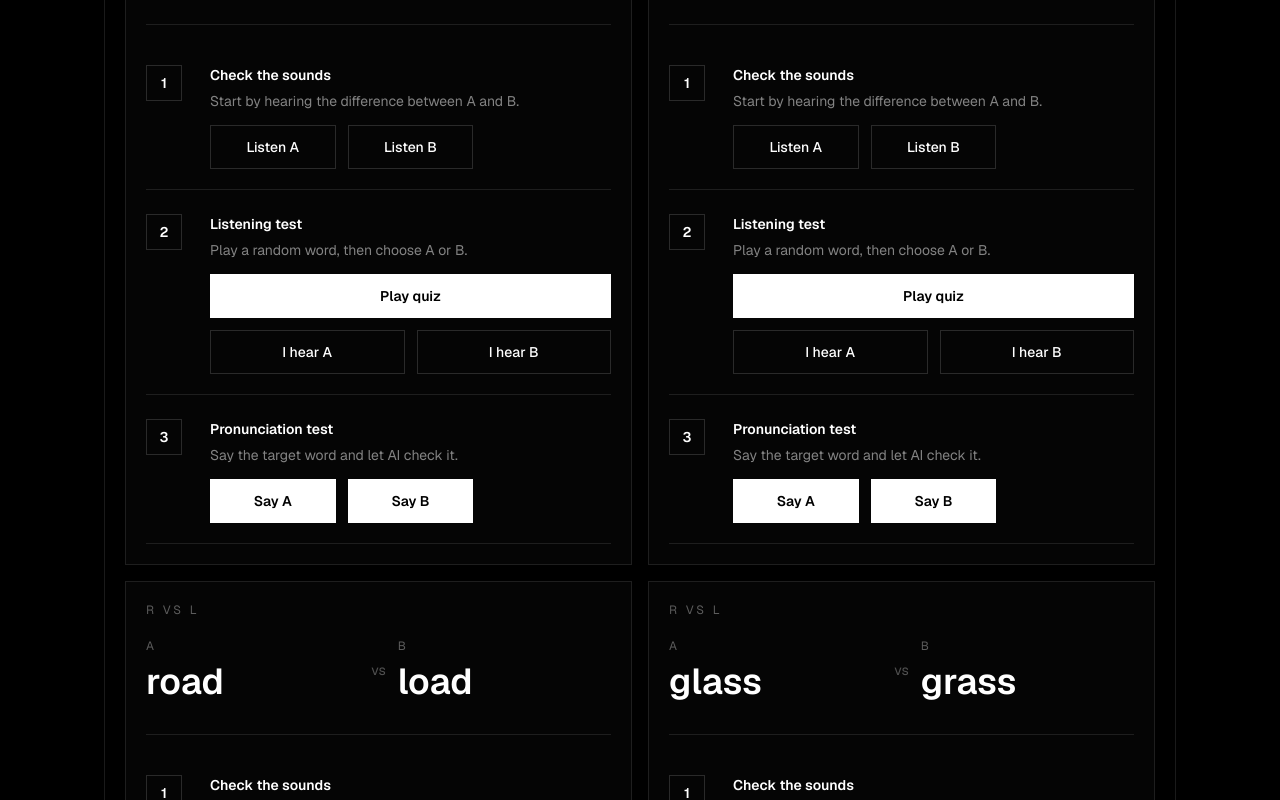
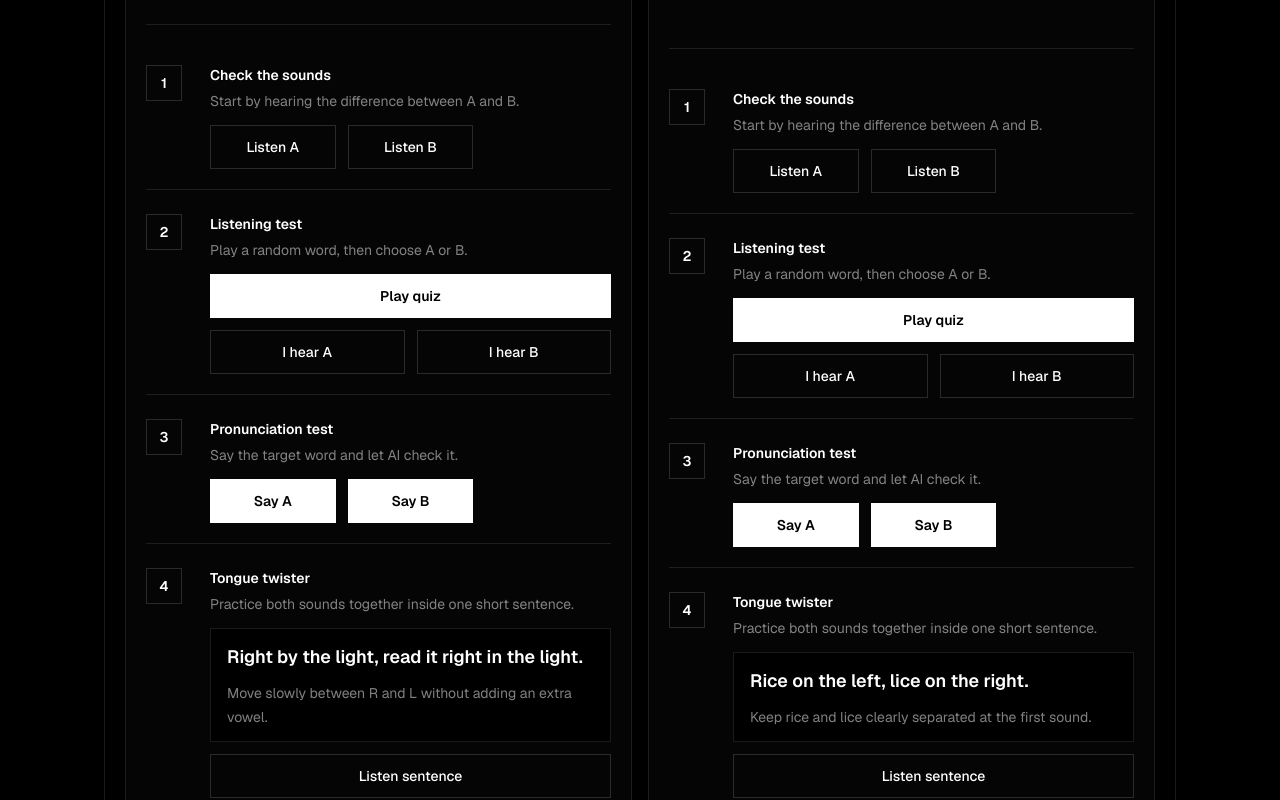
Before and after one commit to KulafuAcademy/ATLAS, a Next.js app: page / in a window 1280 px wide. Shown: the part 2100-2900 px from the top of the page. Built offline with nearby package versions, Linux system fonts and the light colour scheme.

Commit message:
Add R vs L tongue twister practice

```diff
--- a/components/training/MinimalPairTrainer.tsx
+++ b/components/training/MinimalPairTrainer.tsx
@@ -53,7 +53,7 @@ type ActiveQuiz = {
   target: QuizTarget;
 } | null;
 
-type FeedbackType = "listen" | "listening" | "pronunciation";
+type FeedbackType = "listen" | "listening" | "pronunciation" | "tongueTwister";
 type FeedbackTone = "neutral" | "success" | "error";
 
 type CardFeedback = {
@@ -88,6 +88,10 @@ const trainerCopy = {
     pronunciationDescription: "Say the target word and let AI check it.",
     speakA: "Say A",
     speakB: "Say B",
+    tongueTwisterTitle: "Tongue twister",
+    tongueTwisterDescription:
+      "Practice both sounds together inside one short sentence.",
+    listenTongueTwister: "Listen sentence",
     speechPlaybackUnsupported:
       "Speech playback is not supported in this browser.",
     playing: (word: string) => `Playing: ${word}`,
@@ -124,6 +128,10 @@ const trainerCopy = {
     pronunciationDescription: "目標の単語を発音して、AIで判定します。",
     speakA: "Aを発音する",
     speakB: "Bを発音する",
+    tongueTwisterTitle: "Tongue Twister",
+    tongueTwisterDescription:
+      "学んだ2つの音を、ひとつの短い文の中で練習します。",
+    listenTongueTwister: "文を聞く",
     speechPlaybackUnsupported: "このブラウザでは音声再生に対応していません。",
     playing: (word: string) => `再生中: ${word}`,
     whichWord: "どちらの単語に聞こえましたか？",
@@ -186,13 +194,17 @@ export function MinimalPairTrainer({
     return cardFeedback;
   }
 
-  function speak(word: string, pairId?: string) {
+  function speak(
+    word: string,
+    pairId?: string,
+    feedbackType: FeedbackType = "listen",
+  ) {
     if (!("speechSynthesis" in window)) {
       playIncorrectSound();
       const feedbackText = copy.speechPlaybackUnsupported;
 
       if (pairId) {
-        showFeedback(pairId, "listen", "error", feedbackText);
+        showFeedback(pairId, feedbackType, "error", feedbackText);
       }
 
       return;
@@ -209,7 +221,7 @@ export function MinimalPairTrainer({
     const feedbackText = copy.playing(word);
 
     if (pairId) {
-      showFeedback(pairId, "listen", "neutral", feedbackText);
+      showFeedback(pairId, feedbackType, "neutral", feedbackText);
     }
   }
 
@@ -451,6 +463,36 @@ export function MinimalPairTrainer({
                   {copy.speakB}
                 </ActionButton>
               </TestGroup>
+
+              {pair.tongueTwister ? (
+                <TestGroup
+                  step="4"
+                  title={copy.tongueTwisterTitle}
+                  description={copy.tongueTwisterDescription}
+                  actionsClassName="grid gap-3"
+                  feedback={getFeedback(pair.id, "tongueTwister")}
+                >
+                  <div className="border border-white/10 bg-black px-4 py-3">
+                    <p className="text-lg font-semibold leading-8 text-white">
+                      {pair.tongueTwister.text}
+                    </p>
+                    <p className="mt-2 text-sm leading-6 text-white/50">
+                      {text(pair.tongueTwister.note)}
+                    </p>
+                  </div>
+                  <ActionButton
+                    onClick={() =>
+                      speak(
+                        pair.tongueTwister?.text ?? "",
+                        pair.id,
+                        "tongueTwister",
+                      )
+                    }
+                  >
+                    {copy.listenTongueTwister}
+                  </ActionButton>
+                </TestGroup>
+              ) : null}
             </div>
           </article>
         ))}
--- a/data/minimalPairs.ts
+++ b/data/minimalPairs.ts
@@ -4,120 +4,260 @@ export const rVsLPairs: MinimalPair[] = [
   {
     id: "right-light",
     soundFocus: "R vs L",
+    tongueTwister: {
+      text: "Right by the light, read it right in the light.",
+      note: {
+        en: "Move slowly between R and L without adding an extra vowel.",
+        ja: "RとLをゆっくり切り替え、余計な母音を足さずに言います。",
+      },
+    },
     wordA: "right",
     wordB: "light",
   },
   {
     id: "rice-lice",
     soundFocus: "R vs L",
+    tongueTwister: {
+      text: "Rice on the left, lice on the right.",
+      note: {
+        en: "Keep rice and lice clearly separated at the first sound.",
+        ja: "語頭のRとLをはっきり分けて言います。",
+      },
+    },
     wordA: "rice",
     wordB: "lice",
   },
   {
     id: "road-load",
     soundFocus: "R vs L",
+    tongueTwister: {
+      text: "Roll down the road with a light load.",
+      note: {
+        en: "Practice R in roll and road, then L in light and load.",
+        ja: "roll / road のR、light / load のLを順番に切り替えます。",
+      },
+    },
     wordA: "road",
     wordB: "load",
   },
   {
     id: "glass-grass",
     soundFocus: "R vs L",
+    tongueTwister: {
+      text: "Green grass grows near a clear glass.",
+      note: {
+        en: "Listen for the cluster difference in grass and glass.",
+        ja: "grass と glass の子音連結の違いを意識します。",
+      },
+    },
     wordA: "glass",
     wordB: "grass",
   },
   {
     id: "free-flee",
     soundFocus: "R vs L",
+    tongueTwister: {
+      text: "Feel free to flee freely.",
+      note: {
+        en: "Switch between free and flee while keeping the vowel stable.",
+        ja: "母音を安定させたまま、free と flee を切り替えます。",
+      },
+    },
     wordA: "free",
     wordB: "flee",
   },
   {
     id: "red-led",
     soundFocus: "R vs L",
+    tongueTwister: {
+      text: "Red lights led Ray along the lane.",
+      note: {
+        en: "Alternate R and L across connected words.",
+        ja: "文の中でRとLを交互に切り替えます。",
+      },
+    },
     wordA: "red",
     wordB: "led",
   },
   {
     id: "rock-lock",
     soundFocus: "R vs L",
+    tongueTwister: {
+      text: "Rock the lock, then lock the rock.",
+      note: {
+        en: "Make the first sound decide the meaning.",
+        ja: "最初の音だけで意味が変わることを意識します。",
+      },
+    },
     wordA: "rock",
     wordB: "lock",
   },
   {
     id: "rent-lent",
     soundFocus: "R vs L",
+    tongueTwister: {
+      text: "Rory rented what Larry lent.",
+      note: {
+        en: "Keep R rounded and L light at the start of words.",
+        ja: "語頭のRは丸く、Lは軽く出す意識で練習します。",
+      },
+    },
     wordA: "rent",
     wordB: "lent",
   },
   {
     id: "royal-loyal",
     soundFocus: "R vs L",
+    tongueTwister: {
+      text: "A royal leader stayed loyal.",
+      note: {
+        en: "Practice longer words without losing the R and L contrast.",
+        ja: "長めの単語でもRとLの対比を保ちます。",
+      },
+    },
     wordA: "royal",
     wordB: "loyal",
   },
   {
     id: "arrive-alive",
     soundFocus: "R vs L",
+    tongueTwister: {
+      text: "Arrive alive and arrive alert.",
+      note: {
+        en: "Focus on the middle R in arrive and the L in alive.",
+        ja: "arrive のRと alive のLを文中で切り替えます。",
+      },
+    },
     wordA: "arrive",
     wordB: "alive",
   },
   {
     id: "correct-collect",
     soundFocus: "R vs L",
+    tongueTwister: {
+      text: "Correct the list and collect the right result.",
+      note: {
+        en: "Practice R and L inside multi-syllable words.",
+        ja: "複数音節の単語の中にあるRとLを練習します。",
+      },
+    },
     wordA: "correct",
     wordB: "collect",
   },
   {
     id: "pray-play",
     soundFocus: "R vs L",
+    tongueTwister: {
+      text: "Please play, then pray before practice.",
+      note: {
+        en: "Separate PR and PL clusters clearly.",
+        ja: "PR と PL の子音連結をはっきり分けます。",
+      },
+    },
     wordA: "pray",
     wordB: "play",
   },
   {
     id: "price-place",
     soundFocus: "R vs L",
+    tongueTwister: {
+      text: "Place the price on the proper place.",
+      note: {
+        en: "Move between price and place without slowing too much.",
+        ja: "price と place を止まりすぎずに切り替えます。",
+      },
+    },
     wordA: "price",
     wordB: "place",
   },
   {
     id: "crown-clown",
     soundFocus: "R vs L",
+    tongueTwister: {
+      text: "The clown wore a crown in the crowd.",
+      note: {
+        en: "Practice CR and CL with a strong first consonant.",
+        ja: "CR と CL を、最初の子音からしっかり出します。",
+      },
+    },
     wordA: "crown",
     wordB: "clown",
   },
   {
     id: "fry-fly",
     soundFocus: "R vs L",
+    tongueTwister: {
+      text: "Fresh fries fly from the fryer.",
+      note: {
+        en: "Keep FR and FL distinct in a quick sentence.",
+        ja: "速い文でもFRとFLを区別します。",
+      },
+    },
     wordA: "fry",
     wordB: "fly",
   },
   {
     id: "grow-glow",
     soundFocus: "R vs L",
+    tongueTwister: {
+      text: "Green plants grow under a golden glow.",
+      note: {
+        en: "Practice GR and GL while keeping the vowel smooth.",
+        ja: "GRとGLを、母音をなめらかに保ちながら練習します。",
+      },
+    },
     wordA: "grow",
     wordB: "glow",
   },
   {
     id: "frame-flame",
     soundFocus: "R vs L",
+    tongueTwister: {
+      text: "Frame the flame before the flame flickers.",
+      note: {
+        en: "Separate frame and flame at the cluster.",
+        ja: "frame と flame の子音連結を分けて言います。",
+      },
+    },
     wordA: "frame",
     wordB: "flame",
   },
   {
     id: "brown-blown",
     soundFocus: "R vs L",
+    tongueTwister: {
+      text: "Brown leaves were blown by a brisk breeze.",
+      note: {
+        en: "Practice BR and BL in connected speech.",
+        ja: "つながった文の中でBRとBLを練習します。",
+      },
+    },
     wordA: "brown",
     wordB: "blown",
   },
   {
     id: "crash-clash",
     soundFocus: "R vs L",
+    tongueTwister: {
+      text: "A crash and a clash crossed the clear room.",
+      note: {
+        en: "Keep crash and clash different even when speaking faster.",
+        ja: "少し速く言っても crash と clash を分けます。",
+      },
+    },
     wordA: "crash",
     wordB: "clash",
   },
   {
     id: "wrong-long",
     soundFocus: "R vs L",
+    tongueTwister: {
+      text: "Wrong roads make long rides longer.",
+      note: {
+        en: "Practice final rhythm while keeping wrong and long separate.",
+        ja: "文のリズムを保ちながら wrong と long を分けます。",
+      },
+    },
     wordA: "wrong",
     wordB: "long",
   },
--- a/types/training.ts
+++ b/types/training.ts
@@ -1,6 +1,13 @@
 export type MinimalPair = {
   id: string;
   soundFocus: string;
+  tongueTwister?: {
+    note: {
+      en: string;
+      ja: string;
+    };
+    text: string;
+  };
   wordA: string;
   wordB: string;
 };
```
